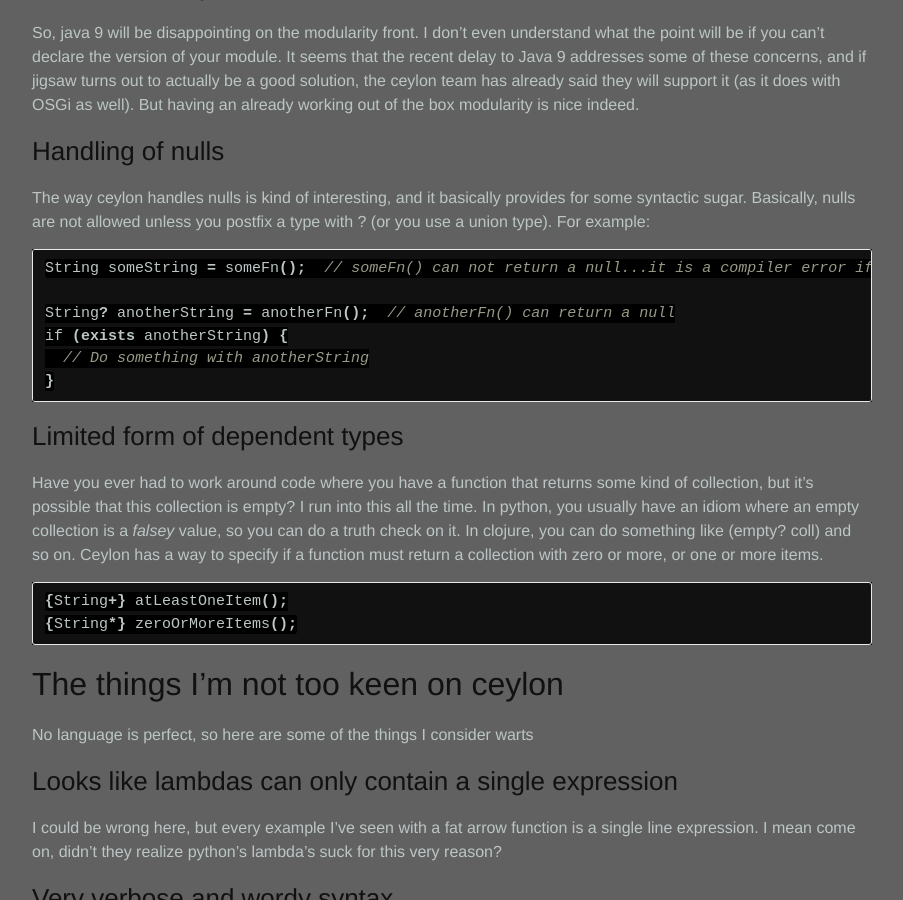
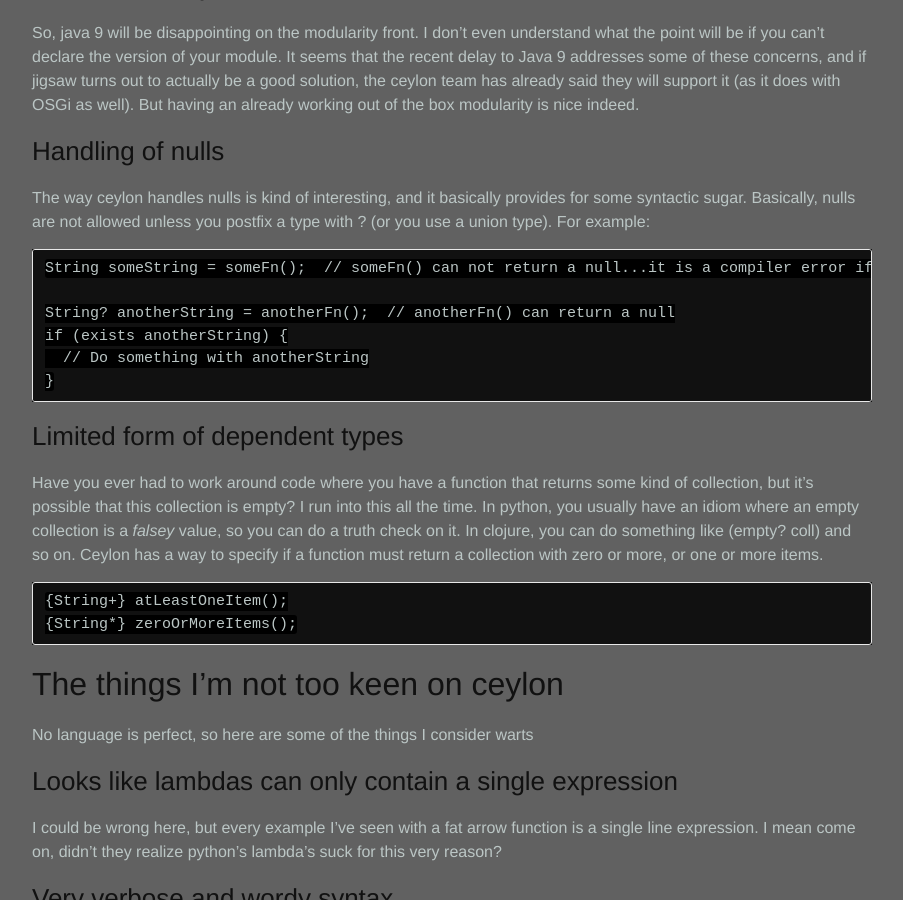
Before and after one commit to rarebreed/rarebreed.github.io, a Jekyll site: the page built from _posts/2017-06-04-another-jvm-language.md, in a window 1280 px wide and 900 px high, scrolled down 2945 px. Shown: the whole window, without its empty margins (188-1091 px from the left). Built offline with Jekyll 4.4.1, drawn with Linux system fonts in a browser that asks for light colours.

Commit message:
got rid of ceylon tag

````diff
--- a/_posts/2017-06-04-another-jvm-language.md
+++ b/_posts/2017-06-04-another-jvm-language.md
@@ -136,7 +135,7 @@
 The way ceylon handles nulls is kind of interesting, and it basically provides for some syntactic sugar.  Basically,
 nulls are not allowed unless you postfix a type with ? (or you use a union type).  For example:
 
-```ceylon
+```
 String someString = someFn();  // someFn() can not return a null...it is a compiler error if it doesnt
 
 String? anotherString = anotherFn();  // anotherFn() can return a null
@@ -152,7 +151,7 @@
 collection is a _falsey_ value, so you can do a truth check on it.  In clojure, you can do something like (empty? coll)
 and so on.  Ceylon has a way to specify if a function must return a collection with zero or more, or one or more items.
 
-```ceylon
+```
 {String+} atLeastOneItem();
 {String*} zeroOrMoreItems();
 ```
````
Also changed, not shown: other parts of _posts/2017-06-04-another-jvm-language.md (+1 -2 lines).
